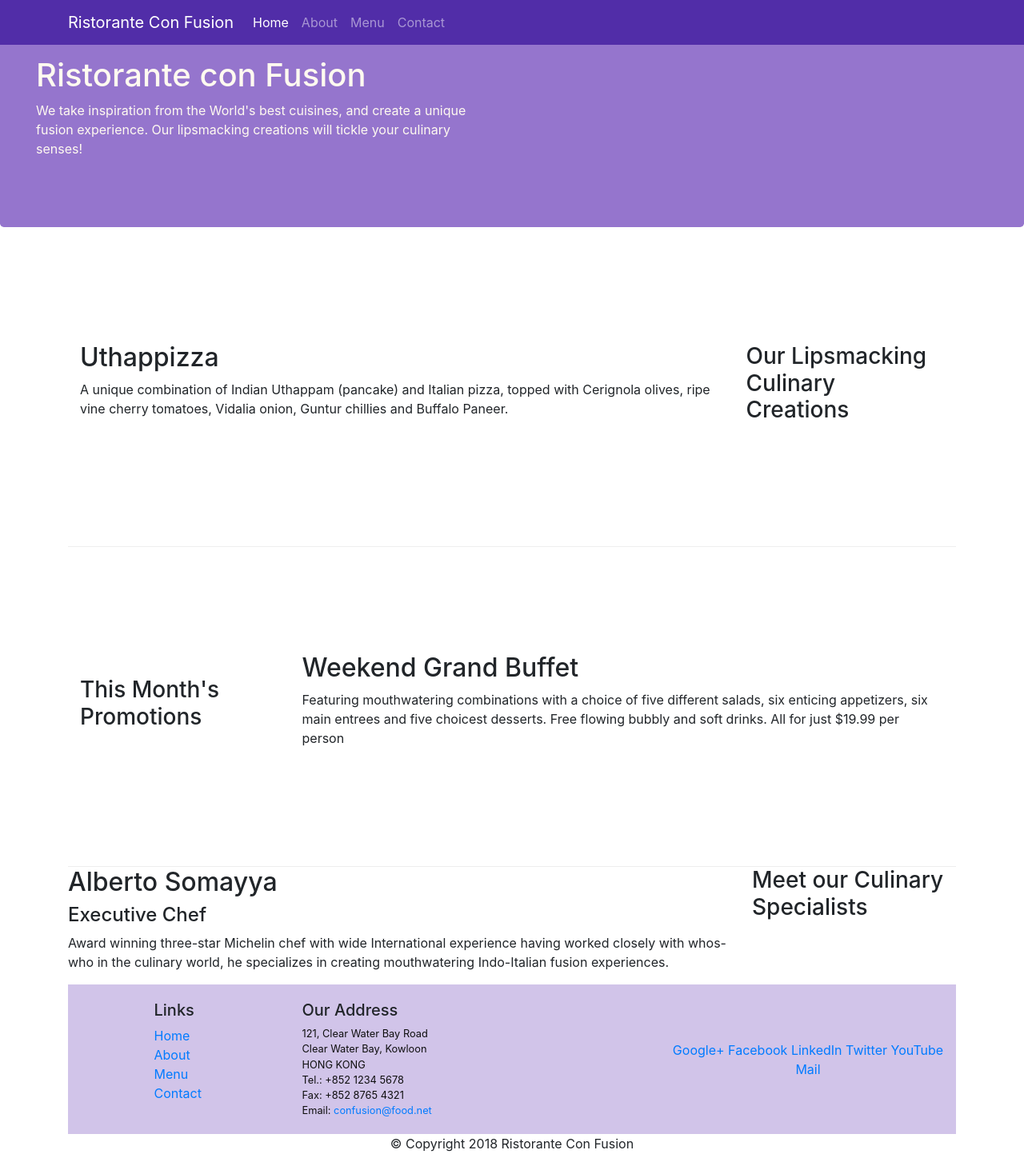
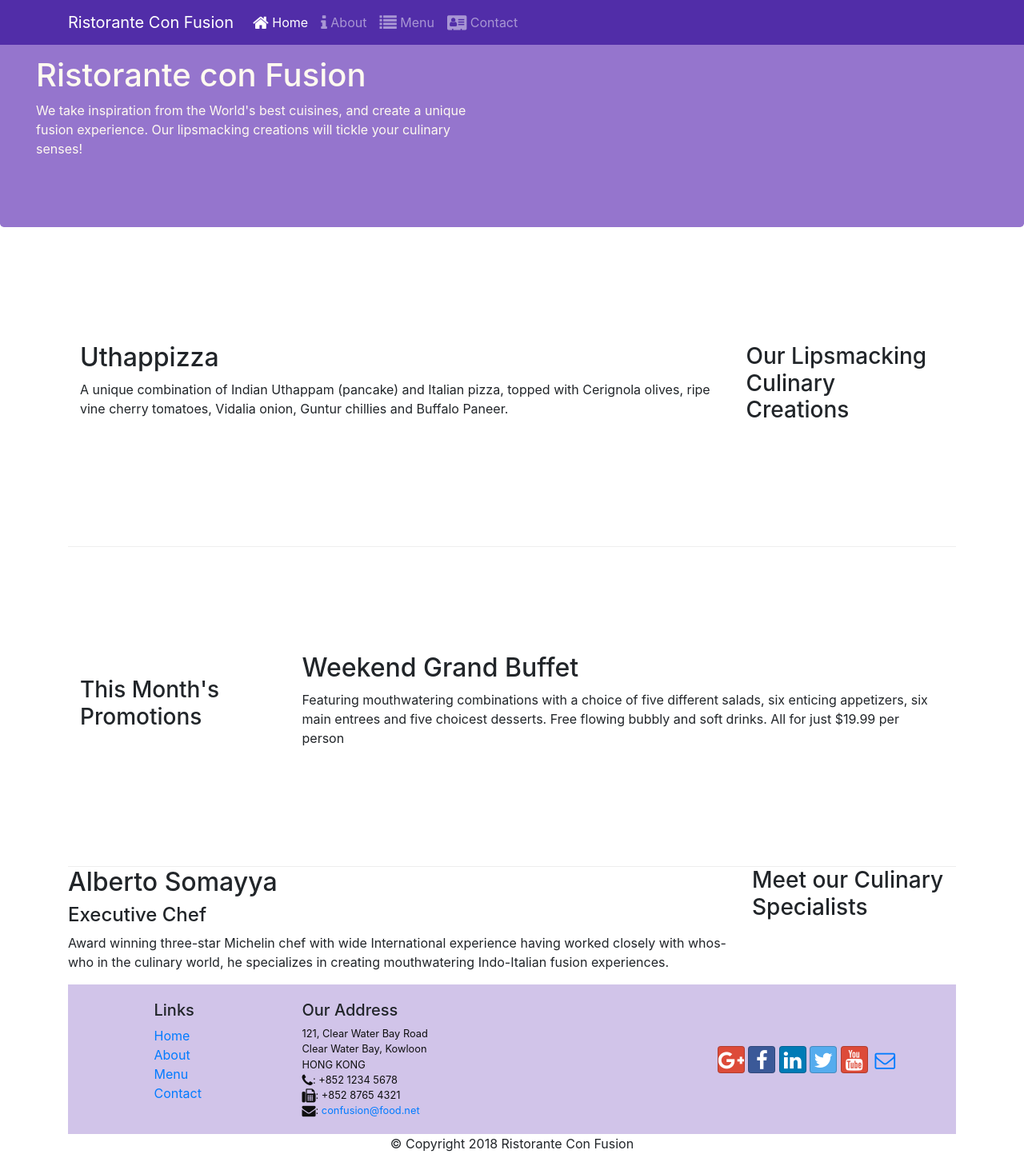
Before and after one commit to garyleefight/UIDeepDive, a website: page l1/conFusion/index.html in a window 1280 px wide. Shown: the whole page at 80% size. Drawn offline with nearby package versions, Linux system fonts and the light colour scheme.

Commit message:
icon fonts

```diff
--- a/l1/conFusion/index.html
+++ b/l1/conFusion/index.html
@@ -10,6 +10,8 @@
       <!-- Bootstrap CSS -->
       <link rel="stylesheet" href="node_modules/bootstrap/dist/css/bootstrap.min.css">
       <link href="css/styles.css" rel="stylesheet">
+      <link rel="stylesheet" href="node_modules/font-awesome/css/font-awesome.min.css">
+      <link rel="stylesheet" href="node_modules/bootstrap-social/bootstrap-social.css">
     <title>Ristorante Con Fusion</title>
 </head>
 
@@ -22,10 +24,10 @@
             <a class="navbar-brand" href="#">Ristorante Con Fusion</a>
             <div class="collapse navbar-collapse" id="Navbar">
                 <ul class="navbar-nav mr-auto">
-                    <li class="nav-item active"><a class="nav-link" href="#">Home</a></li>
-                    <li class="nav-item"><a class="nav-link" href="./aboutus.html">About</a></li>
-                    <li class="nav-item"><a class="nav-link" href="#">Menu</a></li>
-                    <li class="nav-item"><a class="nav-link" href="#">Contact</a></li>
+                    <li class="nav-item active"><a class="nav-link" href="#"><span class="fa fa-home fa-lg"></span> Home</a></li>
+                    <li class="nav-item"><a class="nav-link" href="./aboutus.html"><span class="fa fa-info fa-lg"></span> About</a></li>
+                    <li class="nav-item"><a class="nav-link" href="#"><span class="fa fa-list fa-lg"></span> Menu</a></li>
+                    <li class="nav-item"><a class="nav-link" href="#"><span class="fa fa-address-card fa-lg"></span> Contact</a></li>
                 </ul>
             </div>
         </div>
@@ -95,19 +97,21 @@
 		              121, Clear Water Bay Road<br>
 		              Clear Water Bay, Kowloon<br>
 		              HONG KONG<br>
-		              Tel.: +852 1234 5678<br>
-		              Fax: +852 8765 4321<br>
-		              Email: <a href="mailto:confusion@food.net">confusion@food.net</a>
+                      <i class="fa fa-phone fa-lg"></i>: +852 1234 5678<br>
+                      <i class="fa fa-fax fa-lg"></i>: +852 8765 4321<br>
+                      <i class="fa fa-envelope fa-lg"></i>:
+                      <a href="mailto:confusion@food.net">confusion@food.net</a>
+
 		           </address>
                 </div>
                 <div class="col-12 col-sm-4 align-self-center">
                     <div class="text-center">
-                        <a href="http://google.com/+">Google+</a>
-                        <a href="http://www.facebook.com/profile.php?id=">Facebook</a>
-                        <a href="http://www.linkedin.com/in/">LinkedIn</a>
-                        <a href="http://twitter.com/">Twitter</a>
-                        <a href="http://youtube.com/">YouTube</a>
-                        <a href="mailto:">Mail</a>
+                        <a class="btn btn-social-icon btn-google" href="http://google.com/+"><i class="fa fa-google-plus"></i></a>
+                        <a class="btn btn-social-icon btn-facebook" href="http://www.facebook.com/profile.php?id="><i class="fa fa-facebook"></i></a>
+                        <a class="btn btn-social-icon btn-linkedin" href="http://www.linkedin.com/in/"><i class="fa fa-linkedin"></i></a>
+                        <a class="btn btn-social-icon btn-twitter" href="http://twitter.com/"><i class="fa fa-twitter"></i></a>
+                        <a class="btn btn-social-icon btn-google" href="http://youtube.com/"><i class="fa fa-youtube"></i></a>
+                        <a class="btn btn-social-icon" href="mailto:"><i class="fa fa-envelope-o"></i></a>
                     </div>
                 </div>
            </div>
--- a/l1/conFusion/package.json
+++ b/l1/conFusion/package.json
@@ -19,6 +19,8 @@
   },
   "dependencies": {
     "bootstrap": "^4.0.0",
+    "bootstrap-social": "5.1.1",
+    "font-awesome": "4.7.0",
     "jquery": "^3.3.1",
     "popper.js": "^1.12.9"
   }
```
Also changed, not shown: l1/conFusion/aboutus.html (+16 -13 lines).
